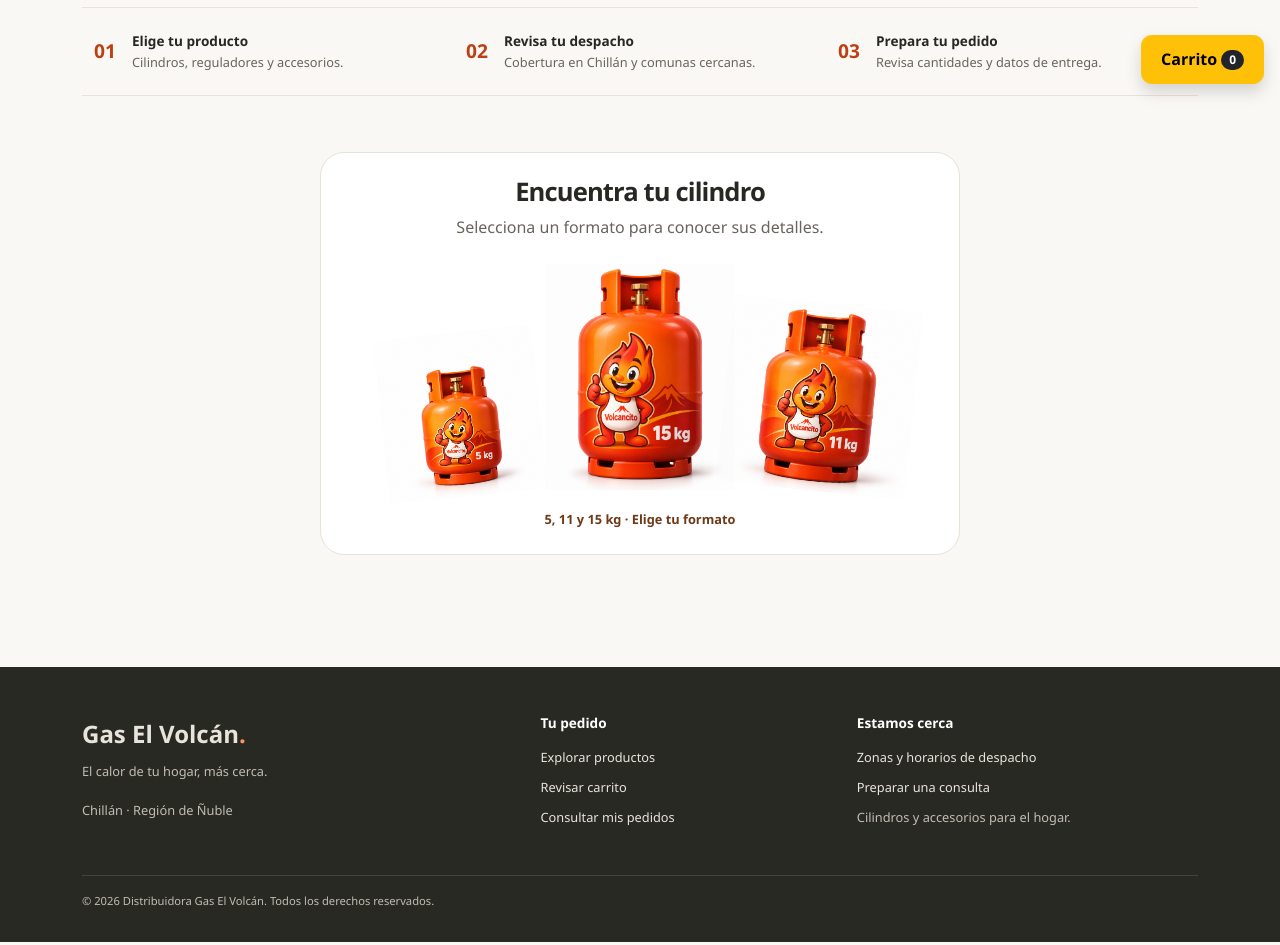
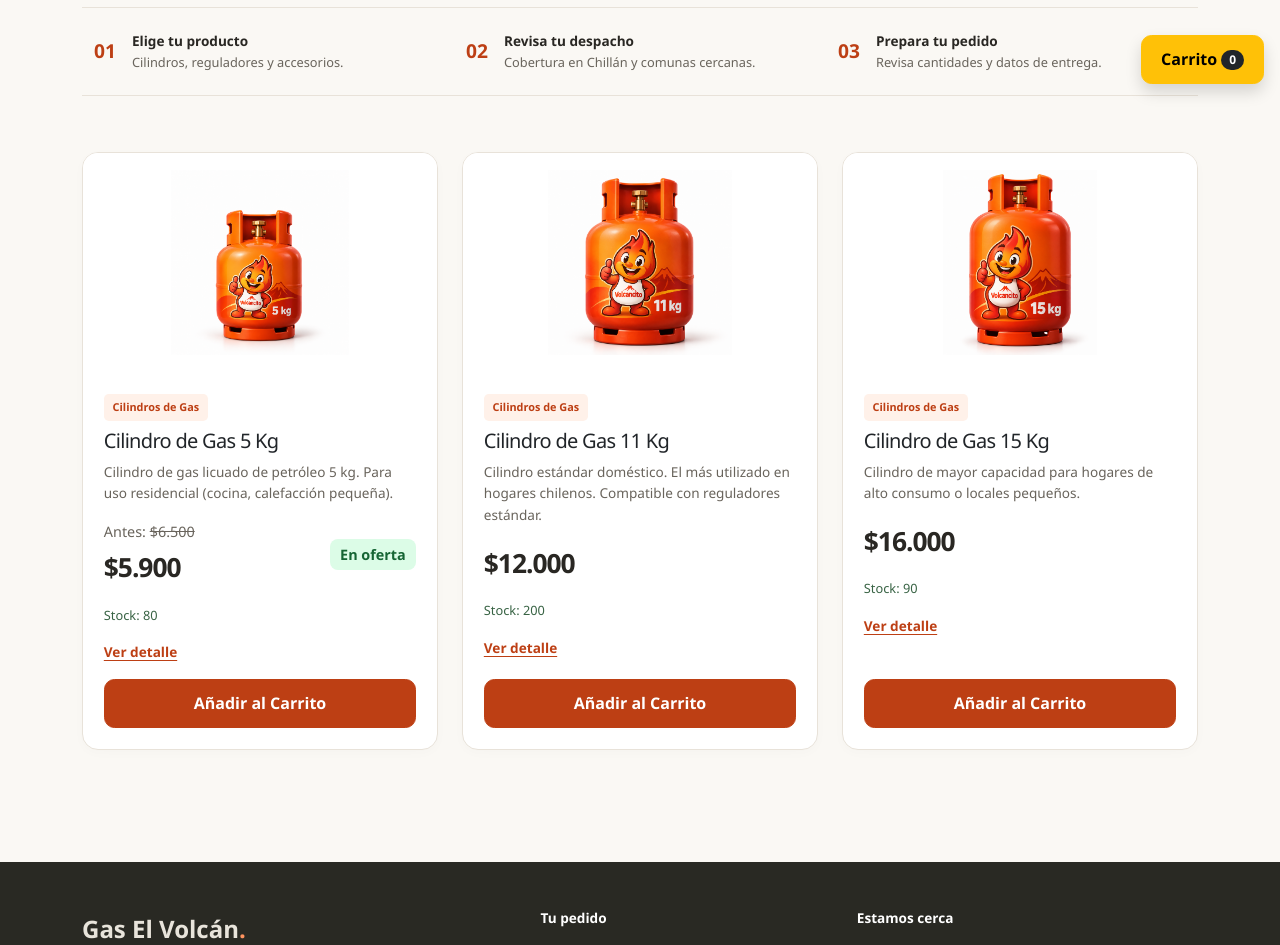
Before and after one commit to Croix77/GasvolcanReact, a React (Vite) app: page / in a window 1280 px wide. Shown: the part 700-1645 px from the top of the page. Built offline with nearby package versions, Linux system fonts and the light colour scheme.

Commit message:
style: presentar cilindros destacados como tarjetas en inicio

```diff
--- a/src/components/Bienvenida.jsx
+++ b/src/components/Bienvenida.jsx
@@ -1,4 +1,5 @@
 import { Link } from "react-router-dom";
+import TarjetaProducto from "./TarjetaProducto";
 import FormatosCilindros from "./FormatosCilindros";
 import OfertasCarousel from "./OfertasCarousel";
 
@@ -65,10 +66,17 @@
           </p>
         </div>
       </div>
-      <section className="formatos-inicio" aria-labelledby="titulo-formatos-inicio">
-        <h2 id="titulo-formatos-inicio">Encuentra tu cilindro</h2>
-        <p>Selecciona un formato para conocer sus detalles.</p>
-        <FormatosCilindros />
+      <section className="cilindros-inicio" aria-label="Cilindros de 5, 11 y 15 kg">
+        <div className="row g-4">
+          {["gas-5kg", "gas-11kg", "gas-15kg"].map((id) => {
+            const producto = productos.find((item) => item.id === id);
+            return producto ? (
+              <div className="col-12 col-md-6 col-lg-4" key={id}>
+                <TarjetaProducto {...producto} nivelTitulo="h2" onAgregar={() => onAgregar(producto)} />
+              </div>
+            ) : null;
+          })}
+        </div>
       </section>
     </>
   );
--- a/src/index.css
+++ b/src/index.css
@@ -854,15 +854,4 @@
 }
 .carrusel-formatos .bienvenida-cilindros img { max-width: 100%; }
 
-.formatos-inicio {
-  max-width: 640px;
-  margin: 0 auto 2rem;
-  padding: 1.5rem;
-  text-align: center;
-  border: 1px solid var(--borde);
-  border-radius: 1.5rem;
-  background: #fff;
-}
-.formatos-inicio h2 { font-size: 1.6rem; }
-.formatos-inicio > p { color: var(--texto-suave); }
-.formatos-inicio .carrusel-formatos { height: auto; }
+.cilindros-inicio { margin-bottom: 2rem; }
```
Also changed, not shown: 1 other file (tests, documents, lock files or other folders).
